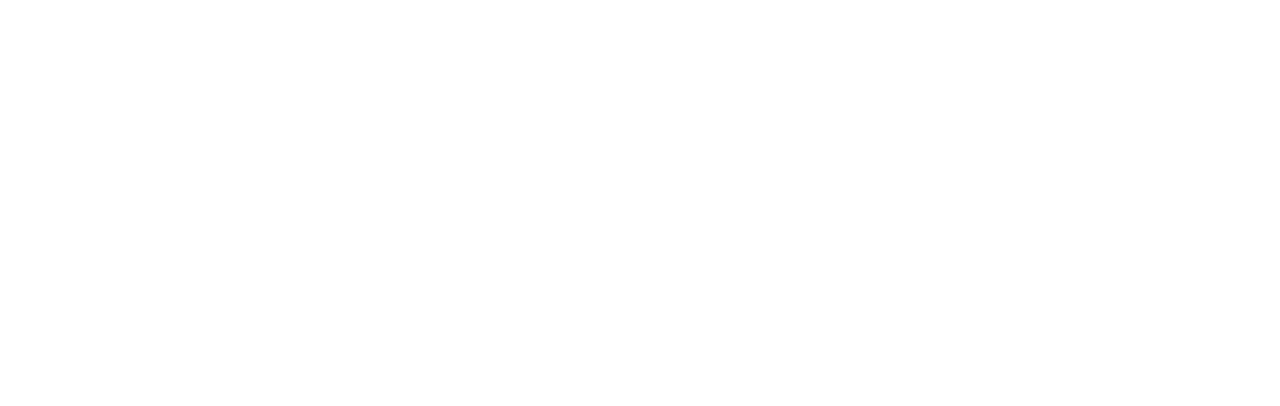
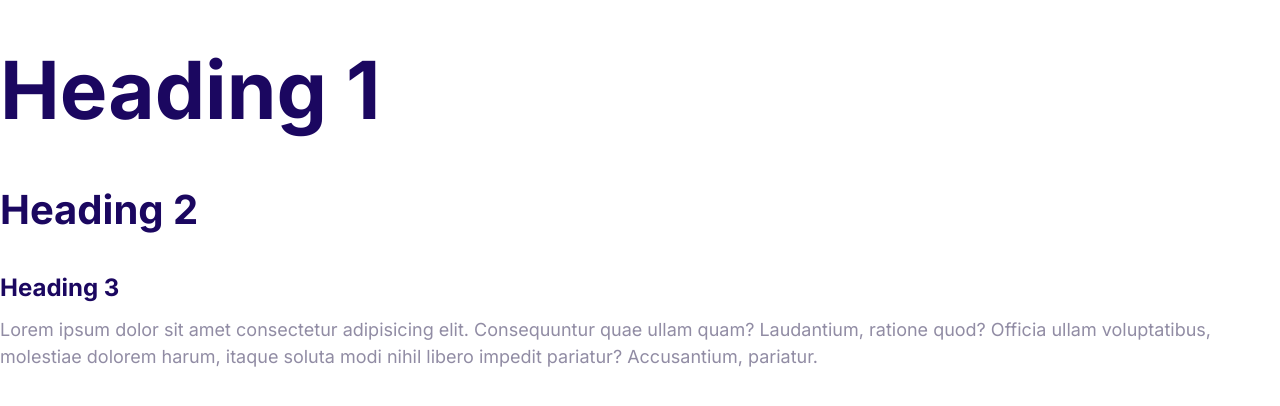
Before and after one commit to Interioristalith/justTraining, a plain HTML site: page index.html in a window 1280 px wide. Drawn offline with Linux system fonts and the light colour scheme.

Commit message:
Define the styles for the fonts.

```diff
--- a/css/styles.css
+++ b/css/styles.css
@@ -5,3 +5,50 @@
   --color-headings: #1b0760;
   --color-body: #918ca4;
 }
+html {
+  font-size: 62.5%;
+}
+
+body {
+  font-family: "Inter", Arial, Helvetica, sans-serif;
+  font-size: 2.4rem;
+  line-height: 1.5;
+  color: var(--color-body);
+}
+
+h1,
+h2,
+h3 {
+  margin: 3rem 0 1rem;
+  color: var(--color-headings);
+}
+
+h1 {
+  font-size: 7rem;
+}
+h2 {
+  font-size: 4rem;
+}
+h3 {
+  font-size: 3rem;
+}
+
+p {
+  margin: 0;
+}
+
+@media screen and (min-width: 1024px) {
+  body {
+    font-size: 1.8rem;
+  }
+
+  h1 {
+    font-size: 8rem;
+  }
+  h2 {
+    font-size: 4rem;
+  }
+  h3 {
+    font-size: 2.4rem;
+  }
+}
--- a/index.html
+++ b/index.html
@@ -5,8 +5,23 @@
     <meta http-equiv="X-UA-Compatible" content="IE=edge" />
     <meta name="viewport" content="width=device-width, initial-scale=1.0" />
     <title>Document</title>
+    <link rel="preconnect" href="https://fonts.gstatic.com" />
+    <link
+      href="https://fonts.googleapis.com/css2?family=Inter:wght@400;700&display=swap"
+      rel="stylesheet"
+    />
     <link rel="stylesheet" href="./css/normalize.css" />
     <link rel="stylesheet" href="./css/styles.css" />
   </head>
-  <body></body>
+  <body>
+    <h1>Heading 1</h1>
+    <h2>Heading 2</h2>
+    <h3>Heading 3</h3>
+    <p>
+      Lorem ipsum dolor sit amet consectetur adipisicing elit. Consequuntur quae
+      ullam quam? Laudantium, ratione quod? Officia ullam voluptatibus,
+      molestiae dolorem harum, itaque soluta modi nihil libero impedit pariatur?
+      Accusantium, pariatur.
+    </p>
+  </body>
 </html>
```
